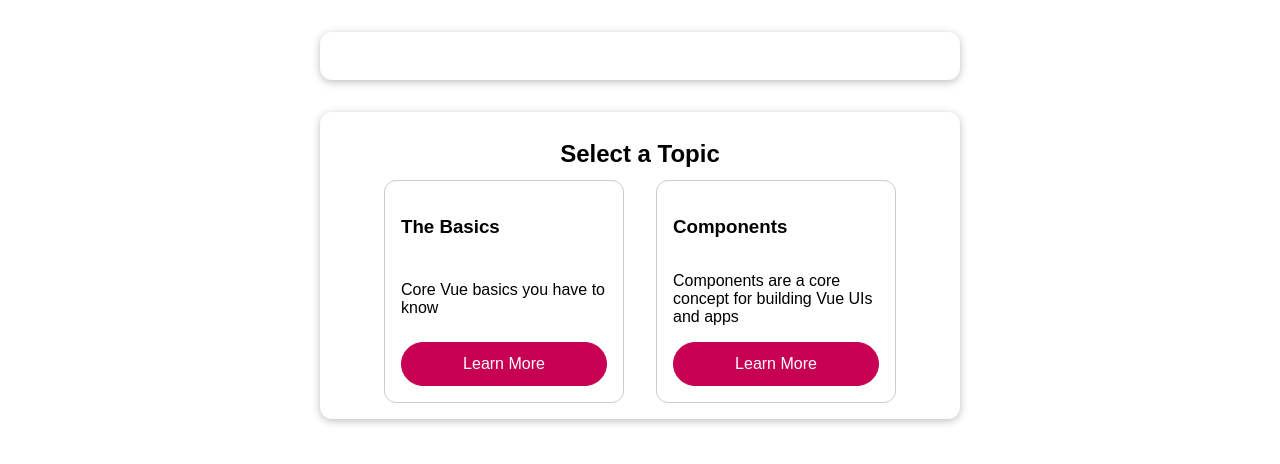
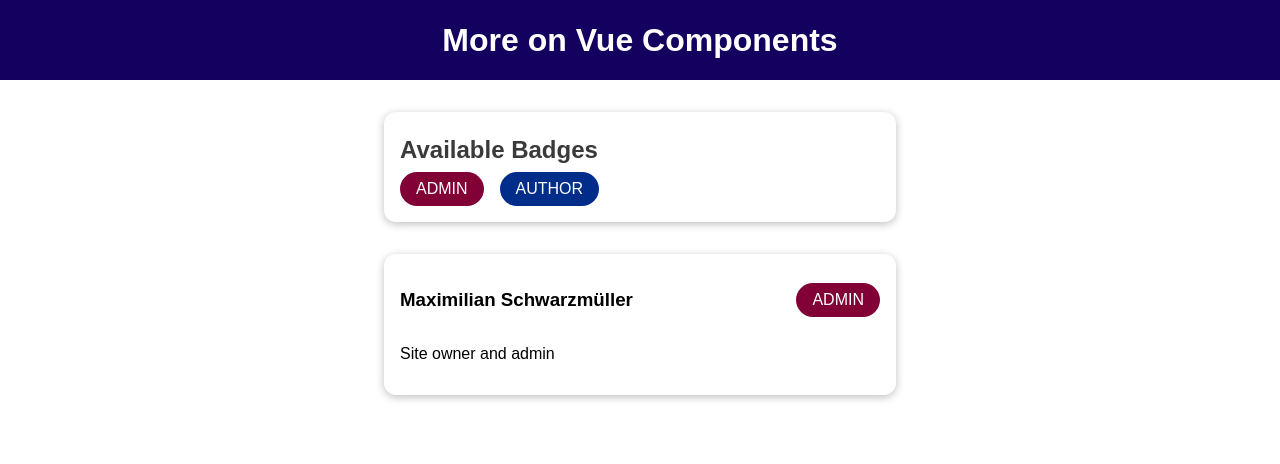
Before and after one commit to mutuadavid93/vue-road, a Vue app: page / in a window 1280 px wide. Shown: the top 464 px of the page. Built offline with nearby package versions, Linux system fonts and the light colour scheme.

Commit message:
feat(dive-deeper-into-components) Scope styles to a component

```diff
--- a/package.json
+++ b/package.json
@@ -19,8 +19,5 @@
     "babel-eslint": "^10.1.0",
     "eslint": "^6.7.2",
     "eslint-plugin-vue": "^7.0.0-0"
-  },
-  "prettier": {
-    "singleQuote": true
   }
 }
--- a/public/index.html
+++ b/public/index.html
@@ -1,19 +1,15 @@
 <!DOCTYPE html>
 <html lang="en">
   <head>
-    <meta charset="utf-8" />
-    <meta http-equiv="X-UA-Compatible" content="IE=edge" />
-    <meta name="viewport" content="width=device-width,initial-scale=1.0" />
-    <link rel="icon" href="<%= BASE_URL %>favicon.ico" />
+    <meta charset="utf-8">
+    <meta http-equiv="X-UA-Compatible" content="IE=edge">
+    <meta name="viewport" content="width=device-width,initial-scale=1.0">
+    <link rel="icon" href="<%= BASE_URL %>favicon.ico">
     <title><%= htmlWebpackPlugin.options.title %></title>
   </head>
   <body>
     <noscript>
-      <strong
-        >We're sorry but <%= htmlWebpackPlugin.options.title %> doesn't work
-        properly without JavaScript enabled. Please enable it to
-        continue.</strong
-      >
+      <strong>We're sorry but <%= htmlWebpackPlugin.options.title %> doesn't work properly without JavaScript enabled. Please enable it to continue.</strong>
     </noscript>
     <div id="app"></div>
     <!-- built files will be auto injected -->
--- a/src/App.vue
+++ b/src/App.vue
@@ -1,115 +1,48 @@
 <template>
   <div>
-    <active-element
-      :topic-title="activeTopic && activeTopic.title"
-      :text="activeTopic && activeTopic.fullText"
-    ></active-element>
-    <knowledge-base></knowledge-base>
+    <the-header></the-header>
+    <badge-list></badge-list>
+    <user-info
+      :full-name="activeUser.name"
+      :info-text="activeUser.description"
+      :role="activeUser.role"
+    ></user-info>
   </div>
 </template>
 
 <script>
+import TheHeader from "./components/TheHeader.vue";
+import UserInfo from "./components/UserInfo.vue";
+import BadgeList from "./components/BadgeList.vue";
+
 export default {
+  // Specify which components will be only used inside this component i.e. Local
+  // components
+  components: {
+    "the-header": TheHeader,
+    "user-info": UserInfo,
+    "badge-list": BadgeList
+  },
+
   data() {
     return {
-      topics: [
-        {
-          id: 'basics',
-          title: 'The Basics',
-          description: 'Core Vue basics you have to know',
-          fullText:
-            'Vue is a great framework and it has a couple of key concepts: Data binding, events, components and reactivity - that should tell you something!',
-        },
-        {
-          id: 'components',
-          title: 'Components',
-          description:
-            'Components are a core concept for building Vue UIs and apps',
-          fullText:
-            'With components, you can split logic (and markup) into separate building blocks and then combine those building blocks (and re-use them) to build powerful user interfaces.',
-        },
-      ],
-      activeTopic: null,
+      activeUser: {
+        name: "Maximilian Schwarzmüller",
+        description: "Site owner and admin",
+        role: "admin",
+      },
     };
-  },
-
-  // Data that you would like to avail to another component directly without passing
-  // through another component(s)
-  // e.g. Provide topics directly to KnowledgeGrid without passing through
-  // KnowledgeBase component
-  provide() {
-    // Re-use the topics data inside provide to avoid duplication
-    return {
-      topics: this.topics,
-      // NB: Pass the function by reference
-      // then invoke it where `selectTopic` is used
-      selectTopic: this.activateTopic,
-    };
-  },
-
-  methods: {
-    activateTopic(topicId) {
-      this.activeTopic = this.topics.find((topic) => topic.id === topicId);
-    },
   },
 };
 </script>
 
 <style>
-* {
-  box-sizing: border-box;
-}
+/* The styles in here without "scope" attribute will apply globally */
 html {
   font-family: sans-serif;
 }
+
 body {
   margin: 0;
 }
-section {
-  box-shadow: 0 2px 8px rgba(0, 0, 0, 0.26);
-  margin: 2rem auto;
-  max-width: 40rem;
-  padding: 1rem;
-  border-radius: 12px;
-}
-
-ul {
-  list-style: none;
-  margin: 0;
-  padding: 0;
-  display: flex;
-  justify-content: center;
-}
-
-li {
-  border-radius: 12px;
-  border: 1px solid #ccc;
-  padding: 1rem;
-  width: 15rem;
-  margin: 0 1rem;
-  display: flex;
-  flex-direction: column;
-  justify-content: space-between;
-}
-
-h2 {
-  margin: 0.75rem 0;
-  text-align: center;
-}
-
-button {
-  font: inherit;
-  border: 1px solid #c70053;
-  background-color: #c70053;
-  color: white;
-  padding: 0.75rem 2rem;
-  border-radius: 30px;
-  cursor: pointer;
-}
-
-button:hover,
-button:active {
-  background-color: #e24d8b;
-  border-color: #e24d8b;
-}
 </style>
--- a/src/components/ActiveElement.vue
+++ /dev/null
@@ -1,12 +0,0 @@
-<template>
-  <section>
-    <h2>{{ topicTitle }}</h2>
-    <p>{{ text }}</p>
-  </section>
-</template>
-
-<script>
-export default {
-  props: ['topicTitle', 'text'],
-};
-</script>
--- /dev/null
+++ b/src/components/BadgeList.vue
@@ -0,0 +1,38 @@
+<template>
+  <section>
+    <h2>Available Badges</h2>
+    <ul>
+      <li>
+        <base-badge type="admin" caption="ADMIN"></base-badge>
+      </li>
+      <li>
+        <base-badge type="author" caption="AUTHOR"></base-badge>
+      </li>
+    </ul>
+  </section>
+</template>
+
+<style scoped>
+section {
+  margin: 2rem auto;
+  max-width: 30rem;
+  border-radius: 12px;
+  box-shadow: 0 2px 8px rgba(0, 0, 0, 0.26);
+  padding: 1rem;
+}
+section h2 {
+  margin: 0.5rem 0;
+  color: #3a3a3a;
+}
+ul {
+  list-style: none;
+  margin: 0;
+  padding: 0;
+  display: flex;
+  flex-direction: row;
+}
+
+li {
+  margin-right: 1rem;
+}
+</style>
--- /dev/null
+++ b/src/components/BaseBadge.vue
@@ -0,0 +1,37 @@
+<template>
+  <span class="badge" :class="classes">{{ caption }}</span>
+</template>
+
+<script>
+export default {
+  props: ['type', 'caption'],
+  computed: {
+    classes() {
+      return {
+        'badge--admin': this.type === 'admin',
+        'badge--author': this.type === 'author',
+      };
+    },
+  },
+};
+</script>
+
+<style scoped>
+.badge {
+  display: inline-block;
+  padding: 0.5rem 1rem;
+  border-radius: 30px;
+  background-color: #ccc;
+  color: #2e2e2e;
+}
+
+.badge--admin {
+  background-color: #810036;
+  color: white;
+}
+
+.badge--author {
+  background-color: #002c8a;
+  color: white;
+}
+</style>
--- a/src/components/KnowledgeBase.vue
+++ /dev/null
@@ -1,11 +0,0 @@
-<template>
-  <section>
-    <h2>Select a Topic</h2>
-    <knowledge-grid></knowledge-grid>
-  </section>
-</template>
-
-<script>
-export default {
-};
-</script>
--- a/src/components/KnowledgeElement.vue
+++ /dev/null
@@ -1,15 +0,0 @@
-<template>
-  <li>
-    <h3>{{ topicName }}</h3>
-    <p>{{ description }}</p>
-    <button @click="selectTopic(id)">Learn More</button>
-  </li>
-</template>
-
-<script>
-export default {
-  // Listening to events passed via `provide` from a parent component
-  inject:["selectTopic"],
-  props: ['id', 'topicName', 'description'],
-};
-</script>
--- a/src/components/KnowledgeGrid.vue
+++ /dev/null
@@ -1,20 +0,0 @@
-<template>
-  <ul>
-    <knowledge-element
-      v-for="topic in topics"
-      :key="topic.id"
-      :id="topic.id"
-      :topic-name="topic.title"
-      :description="topic.description"
-    ></knowledge-element>
-  </ul>
-</template>
-
-<script>
-export default {
-  // Inject works like props but instead listens to what `provide` avails.
-  // NB: You can only use provide in a parent or ancestral component not inside
-  // a child
-  inject:['topics'],
-};
-</script>
--- /dev/null
+++ b/src/components/TheHeader.vue
@@ -0,0 +1,21 @@
+<template>
+  <header>
+    <h1>More on Vue Components</h1>
+  </header>
+</template>
+
+<style scoped>
+  header {
+    width: 100%;
+    height: 5rem;
+    display: flex;
+    justify-content: center;
+    align-items: center;
+    background-color: #14005e;
+  }
+
+  header h1 {
+    color: white;
+    margin: 0;
+  }
+</style>
--- /dev/null
+++ b/src/components/UserInfo.vue
@@ -0,0 +1,31 @@
+<template>
+  <section>
+    <header>
+      <h3>{{ fullName }}</h3>
+      <base-badge :type="role" :caption="role.toUpperCase()"></base-badge>
+    </header>
+    <p>{{ infoText }}</p>
+  </section>
+</template>
+
+<script>
+export default {
+  props: ['fullName', 'infoText', 'role'],
+};
+</script>
+
+<style scoped>
+section {
+  margin: 2rem auto;
+  max-width: 30rem;
+  border-radius: 12px;
+  box-shadow: 0 2px 8px rgba(0, 0, 0, 0.26);
+  padding: 1rem;
+}
+
+section header {
+  display: flex;
+  justify-content: space-between;
+  align-items: center;
+}
+</style>
```
Also changed, not shown: src/main.js (+8 -11 lines).
